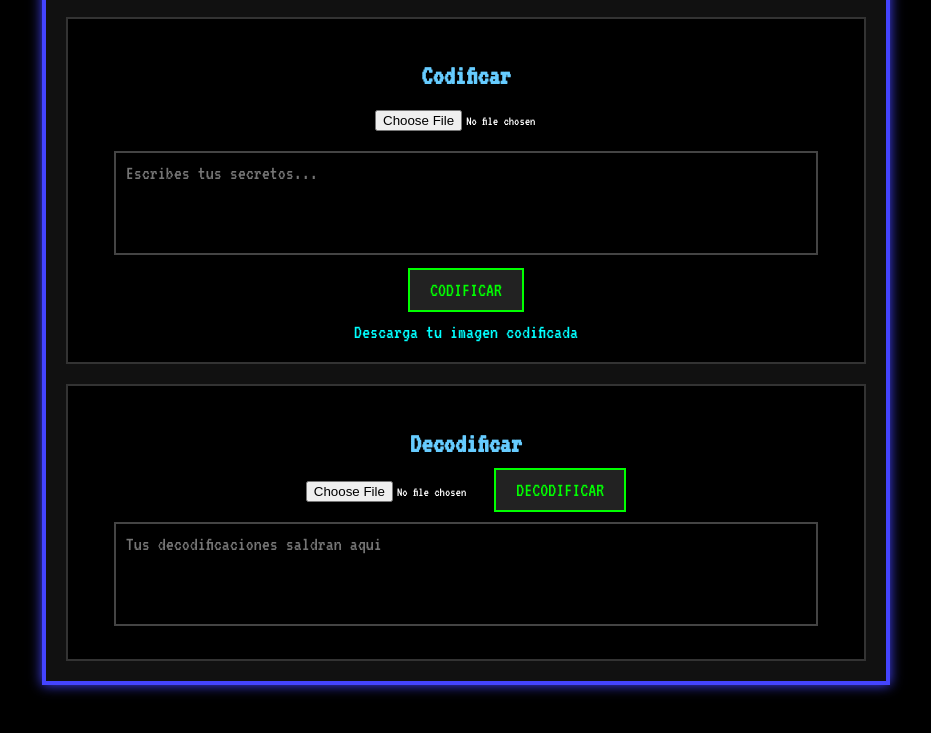
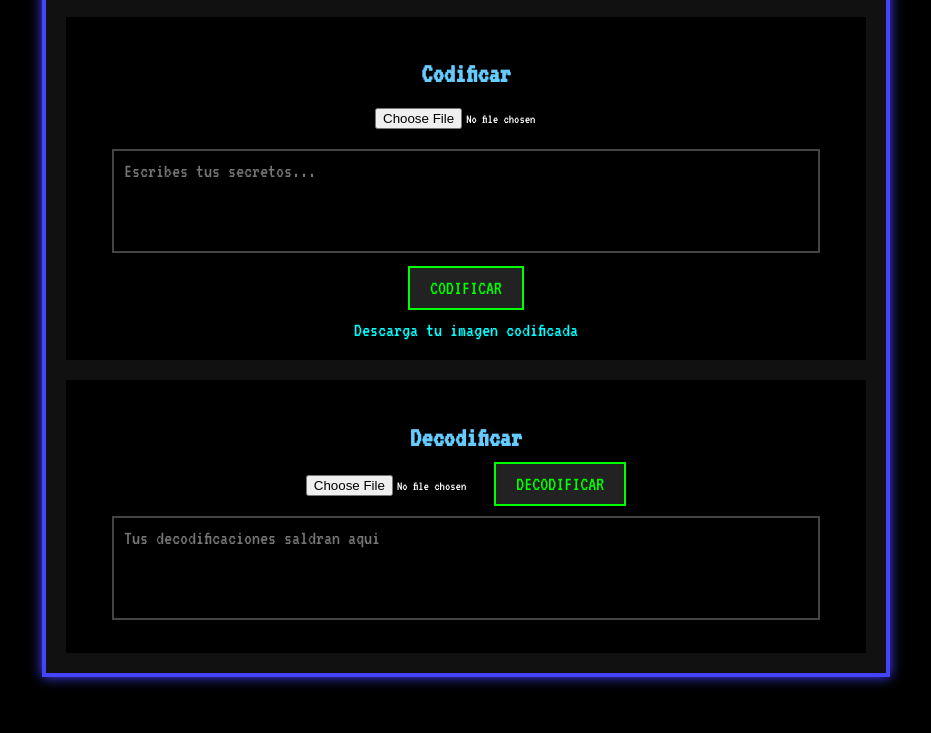
Before and after one commit to ExoDraedon/-bWgZ-, a plain HTML site: page index.html in a window 1280 px wide. Shown: the part 137-870 px from the top of the page, without its empty margins (174-1105 px from the left). Drawn offline with Linux system fonts and the light colour scheme.

Commit message:
Update style.css

```diff
--- a/style.css
+++ b/style.css
@@ -73,7 +73,7 @@ a#download {
 
 .panel {
   background-color: #000;
-  border: 2px solid #333;
+  border: 0px solid #333;
   margin-top: 20px;
   padding: 20px;
 }
```
